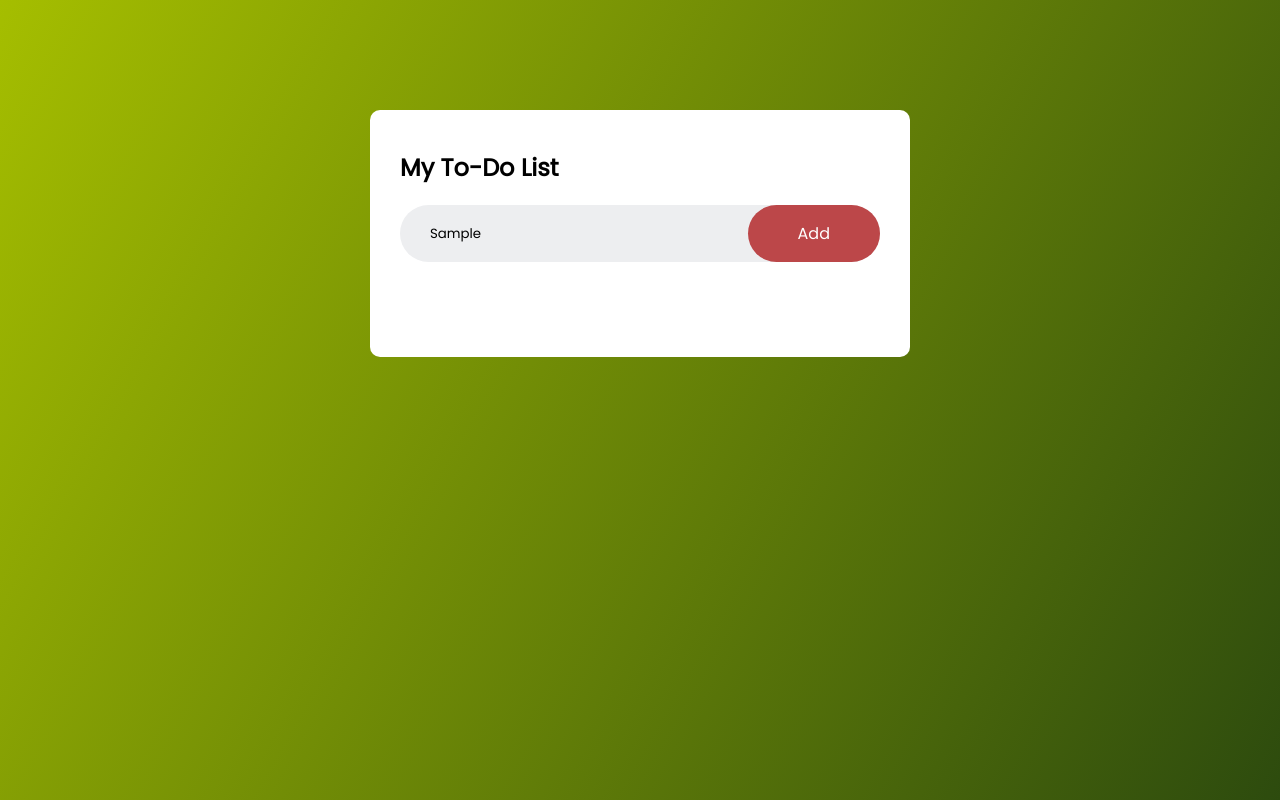
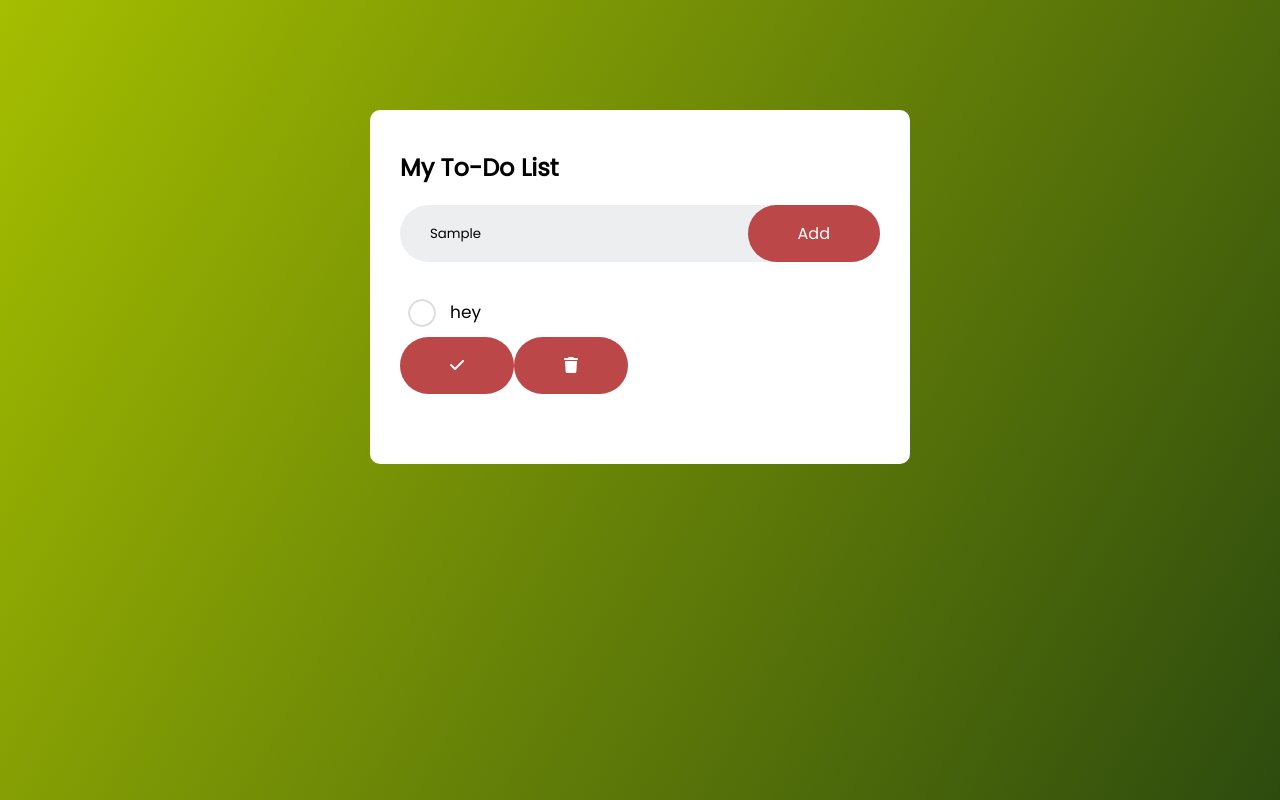
Before and after one commit to angelaanjorin/todoapp, a plain HTML site: page index.html in a window 1280 px wide. Both pictures are taken after typing "Sample" into the empty fields and a click on the button "Add". Drawn offline with Linux system fonts and the light colour scheme.

Commit message:
Define elements in script.js, add an eventlistener to the todoButton and add a function to create the elements of the todolist

```diff
--- a/index.html
+++ b/index.html
@@ -15,7 +15,7 @@
         <div class="todo-app"><h2>My To-Do List</h2>
             <div class="row">
                 <input type="text" id="input-box" placeholder="Add your task">
-                <button>Add</button>
+                <button id="todo-button">Add</button>
             </div>
             <ul id="list-container">
                 <!--<li class="checked">Task1</li>
@@ -24,6 +24,6 @@
             </ul>
         </div>
     </div>
-    <script src="./app.js/"></script>
+    <script src="script.js"></script>
 </body>
 </html>
--- /dev/null
+++ b/script.js
@@ -0,0 +1,31 @@
+//Selectors
+const inputBox = document.getElementById("input-box");
+const listContainer = document.getElementById("list-container");
+const todoButton = document.getElementById("todo-button");
+
+//Event Listeners
+todoButton.addEventListener('click', addTodo);
+//Functions
+
+function addTodo(event){
+    //Todo DIv
+    const todoDiv = document.createElement("div");
+    todoDiv.classList.add("todo");
+    //Create LI
+    const newTodo = document.createElement('li');
+    newTodo.innerText = 'hey';
+    newTodo.classList.add('todo-item');
+    todoDiv.appendChild(newTodo);
+    //CHECK MARK BUTTON
+    const completedButton = document.createElement('button');
+    completedButton.innerHTML = '<i class="fas fa-check"></i>';
+    completedButton.classList.add("complete-btn");
+    todoDiv.appendChild(completedButton);
+    //CHECK TRASH BUTTON
+    const trashButton = document.createElement('button');
+    trashButton.innerHTML = '<i class="fas fa-trash"></i>';
+    trashButton.classList.add("trash-btn");
+    todoDiv.appendChild(trashButton);
+    //APEND TO LIST
+    listContainer.appendChild(todoDiv);
+}
```
